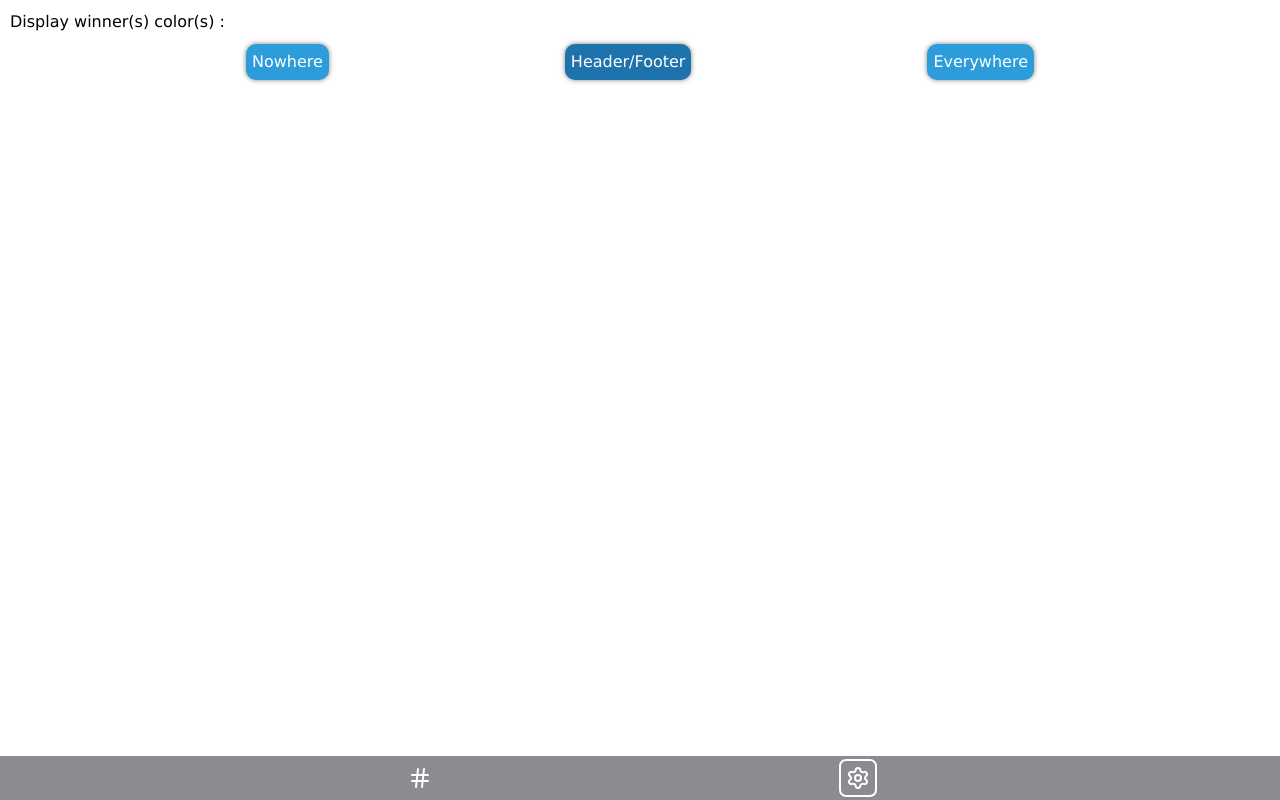
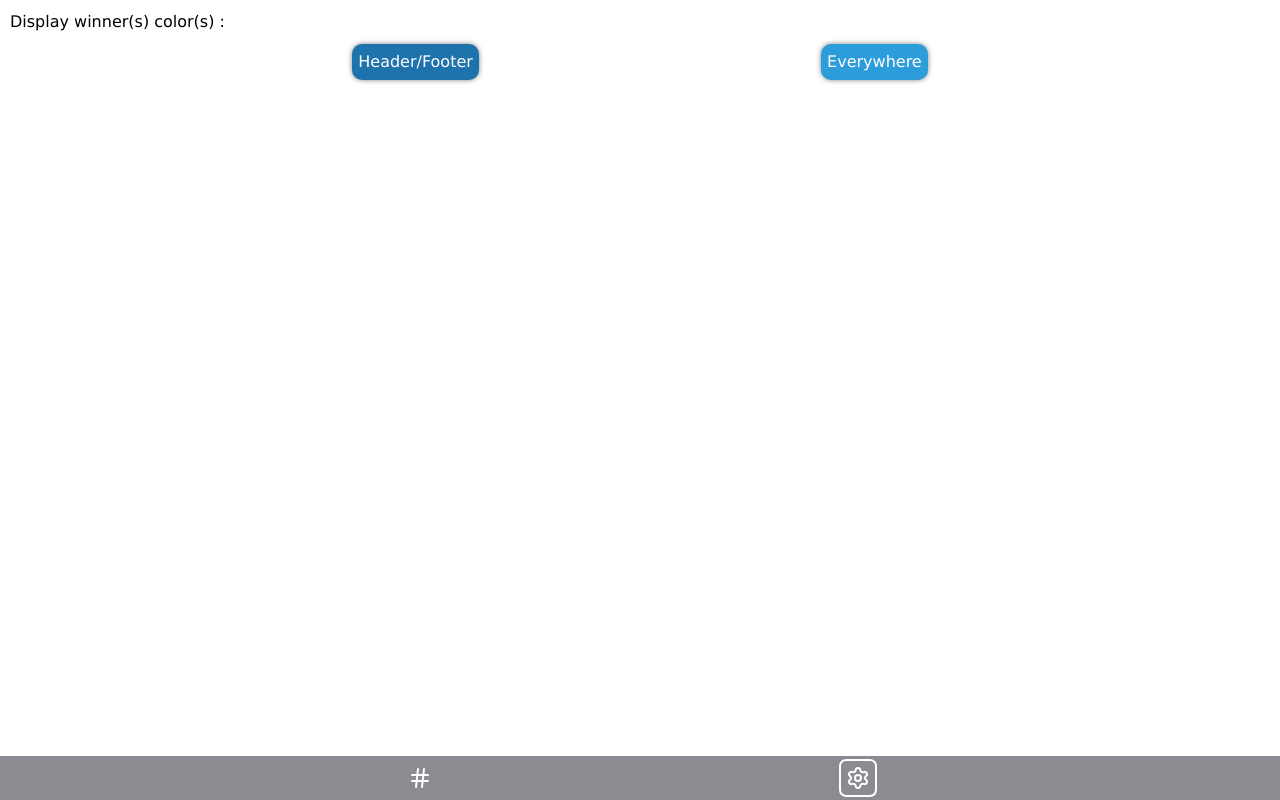
Before and after one commit to aurock-dev/counter, a Vue app: page /settings in a window 1280 px wide. Built offline with nearby package versions, Linux system fonts and the light colour scheme.

Commit message:
🔥 remove useless settings

```diff
--- a/src/views/SettingsView.vue
+++ b/src/views/SettingsView.vue
@@ -14,8 +14,6 @@ const changeWinnerColor = (option) => {
         <div class="settings__winnercolor">
             <p>Display winner(s) color(s) :</p>
             <div class="settings__winnercolor_options">
-                <button :class="{ '--btn-selected': settings.optionWinnerColor === 0 }"
-                    @click="changeWinnerColor(0)">Nowhere</button>
                 <button :class="{ '--btn-selected': settings.optionWinnerColor === 1 }"
                     @click="changeWinnerColor(1)">Header/Footer</button>
                 <button :class="{ '--btn-selected': settings.optionWinnerColor === 2 }"
```
